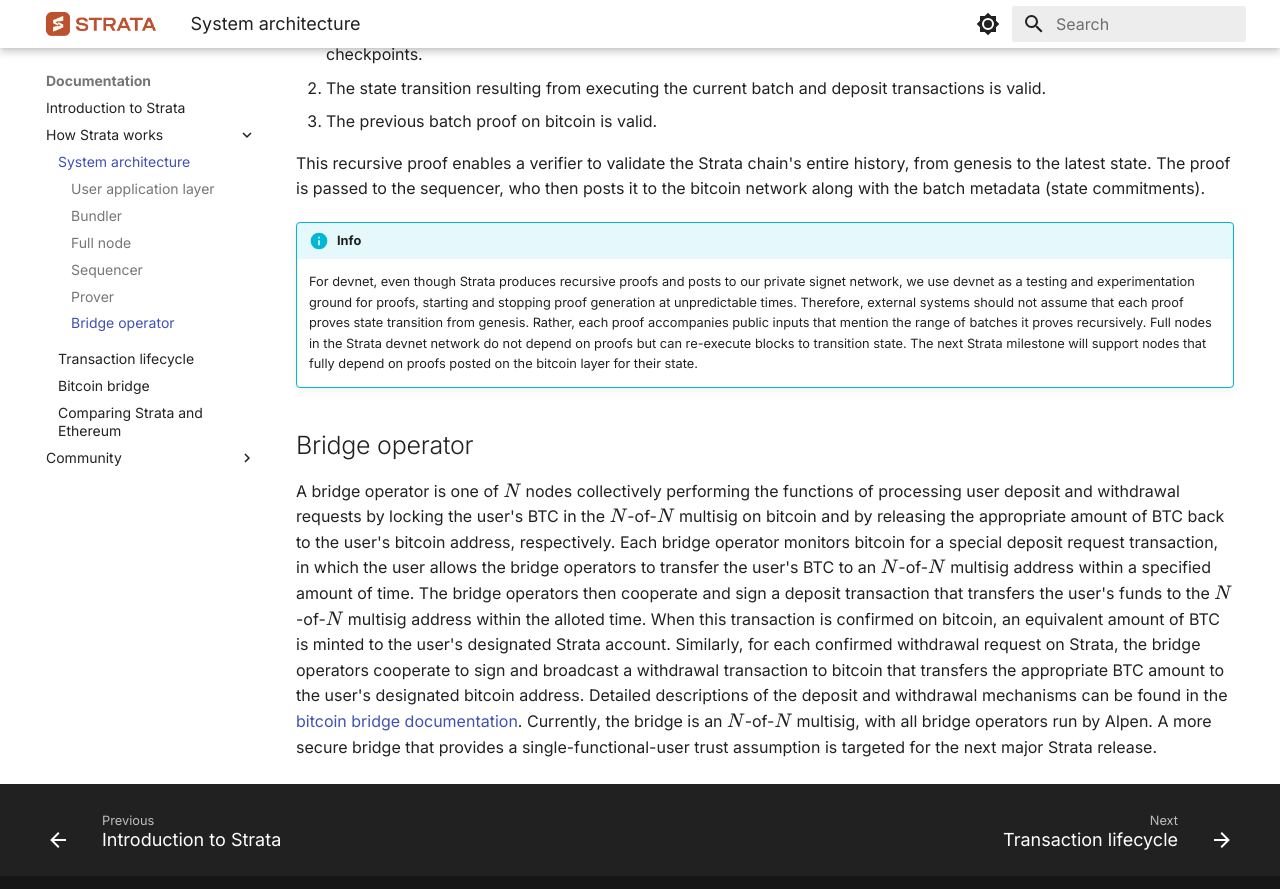
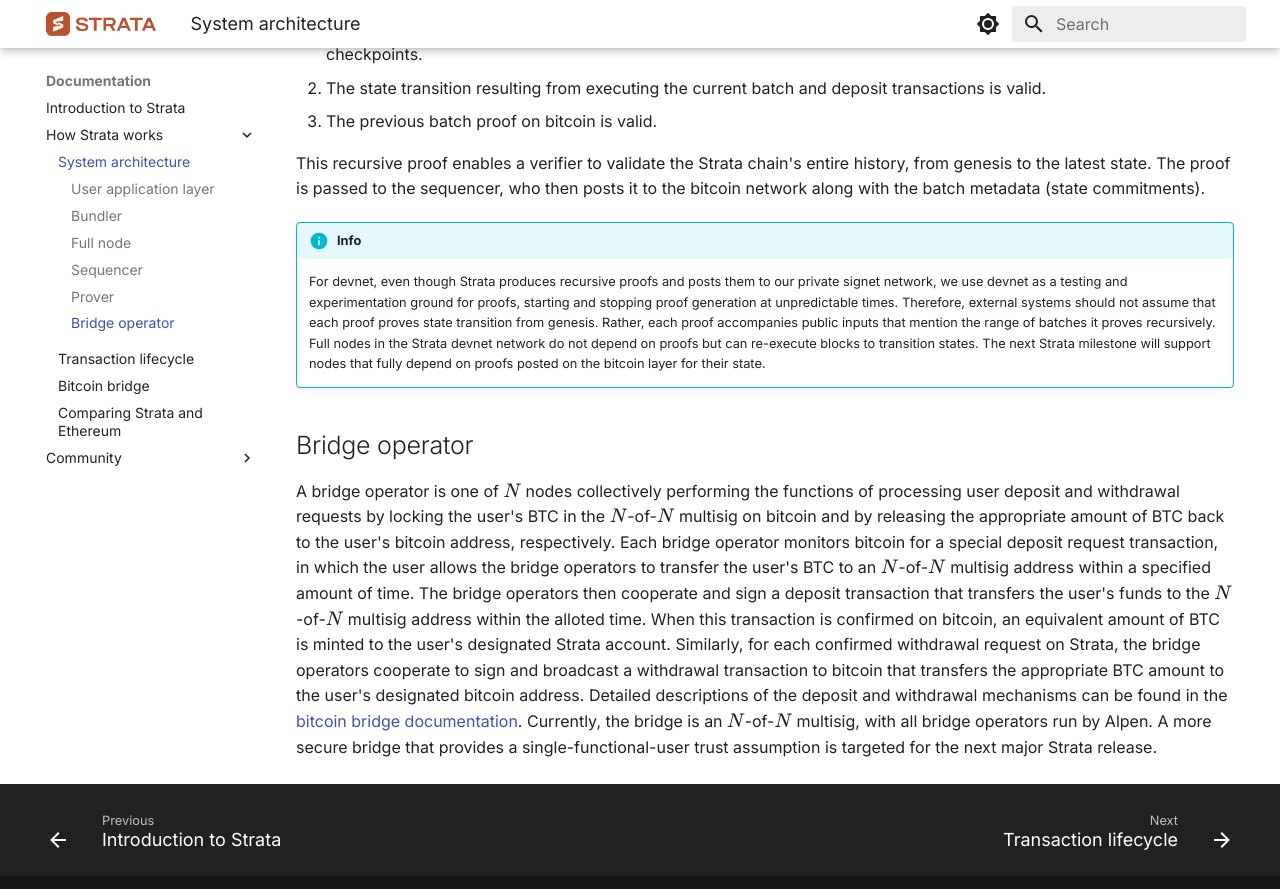
Before and after one commit to alpenlabs/docs, an MkDocs documentation site: the page built from docs/technical/architecture.md, in a window 1280 px wide and 900 px high, scrolled down 2722 px. Shown: the top 889 px of the window. Built offline with MkDocs 1.6.1 and Material for MkDocs 9.7.7, drawn with Linux system fonts in a browser that asks for light colours.

Commit message:
docs: apply formatting updates

```diff
--- a/docs/technical/architecture.md
+++ b/docs/technical/architecture.md
@@ -84,7 +84,8 @@ Internally, a full node is constructed similarly to a post-merge Ethereum full n
 keeping modularity in mind,
 separating the node into an execution layer
 and an orchestration layer. They interact with each other
-through a slightly modified Engine API, which we extended to handle bridge transfers in/out of execution layer.
+through a slightly modified Engine API, which we extended to handle
+bridge transfers in/out of execution layer.
 
 For devnet, Alpen is running a full node that developers
 can connect to via RPC to interact with Strata.
@@ -133,7 +134,14 @@ who then posts it to the bitcoin network along with the batch metadata
 
 !!! info
 
-    For devnet, even though Strata produces recursive proofs and posts to our private signet network, we use devnet as a testing and experimentation ground for proofs, starting and stopping proof generation at unpredictable times. Therefore, external systems should not assume that each proof proves state transition from genesis. Rather, each proof accompanies public inputs that mention the range of batches it proves recursively. Full nodes in the Strata devnet network do not depend on proofs but can re-execute blocks to transition state. The next Strata milestone will support nodes that fully depend on proofs posted on the bitcoin layer for their state.
+    For devnet, even though Strata produces recursive proofs and posts them
+    to our private signet network,
+    we use devnet as a testing and experimentation ground for proofs, starting and stopping proof
+    generation at unpredictable times. Therefore, external systems should not assume that each proof
+    proves state transition from genesis. Rather, each proof accompanies public inputs that mention the range
+    of batches it proves recursively. Full nodes in the Strata devnet network do not depend on proofs but can
+    re-execute blocks to transition states. The next Strata milestone will support nodes that fully depend on
+    proofs posted on the bitcoin layer for their state.
 
 ## Bridge operator
 
```
